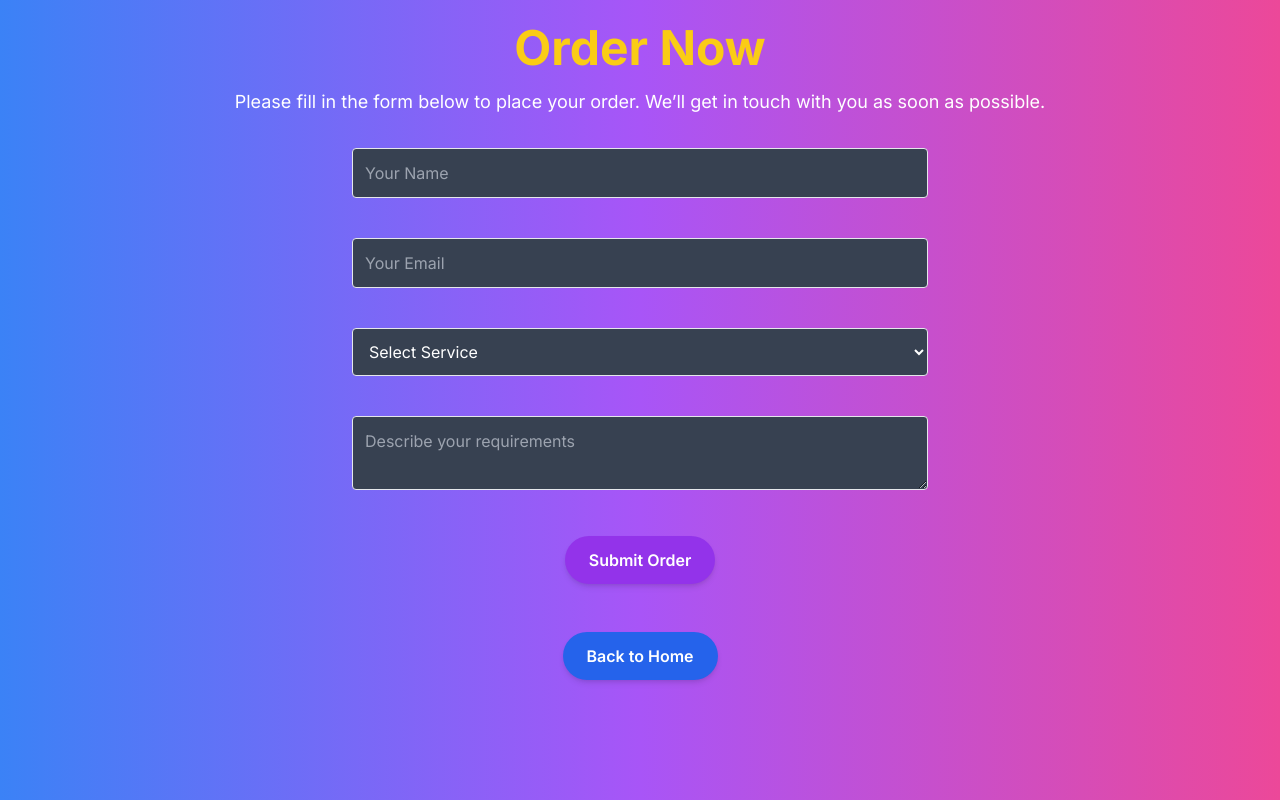
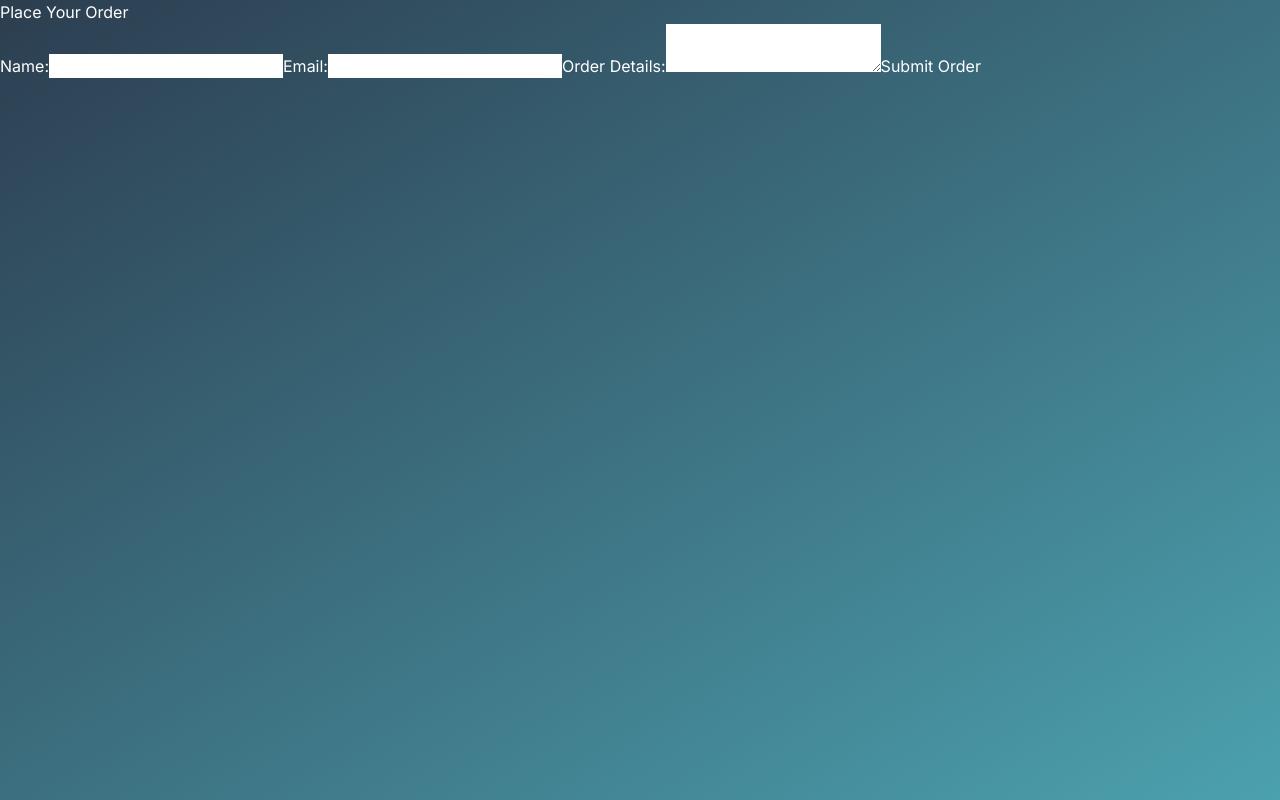
Before and after one commit to Karthi1620/Wipix-Studio, a Next.js app: page /order in a window 1280 px wide. Built offline with nearby package versions, Linux system fonts and the light colour scheme.

Commit message:
Inital commit

```diff
--- a/app/api/order/route.js
+++ b/app/api/order/route.js
@@ -1,25 +1,14 @@
-/* eslint-disable @typescript-eslint/no-unused-vars */
+// app/api/orders/route.js
+import { connectToDatabase } from '../../../lib/mongodb';
 
-// import { connectDB } from '@/lib/mongodb'; // Keep the import if you're planning to use it later
+export async function GET(req) {
+  try {
+    const { db } = await connectToDatabase();
 
-// GET method
-export async function GET(req, res) {
-  try {
-    // Your API logic for GET request
-    res.status(200).json({ message: 'Order route GET working!' });
+    const orders = await db.collection('orders').find({}).toArray();
+    return new Response(JSON.stringify({ orders }), { status: 200 });
   } catch (error) {
-    console.error(error);
-    res.status(500).json({ error: 'Something went wrong' });
+    console.error('Error fetching orders:', error);
+    return new Response(JSON.stringify({ message: 'Failed to fetch orders' }), { status: 500 });
   }
 }
-
-// POST method
-export async function POST(req, res) {
-  try {
-    // Your API logic for POST request
-    res.status(200).json({ message: 'Order route POST working!' });
-  } catch (error) {
-    console.error(error);
-    res.status(500).json({ error: 'Something went wrong' });
-  }
-}
--- a/app/lib/mongodb.js
+++ b/app/lib/mongodb.js
@@ -1,36 +1,33 @@
 // lib/mongodb.js
-import mongoose from 'mongoose';
+import { MongoClient } from 'mongodb';
 
-const MONGODB_URI = process.env.MONGODB_URI;
+const MONGODB_URI = "mongodb+srv://sivakarthikeyan978:9I9HqAxDwEOPbauL@cluster0.n9k1c.mongodb.net/?retryWrites=true&w=majority&appName=Cluster0";  // Replace with your MongoDB URI
+const DB_NAME = 'wipix-studio';
+
+let cachedClient = null;
+let cachedDb = null;
 
 if (!MONGODB_URI) {
-  throw new Error(
-    'Please define the MONGODB_URI environment variable inside .env.local'
-  );
+  throw new Error('Please define the MONGODB_URI');
 }
 
-let cached = global.mongoose;
-
-if (!cached) {
-  cached = global.mongoose = { conn: null, promise: null };
-}
-
-async function connect() {
-  if (cached.conn) {
-    return cached.conn;
+export async function connectToDatabase() {
+  // If the client and database are already cached, return them
+  if (cachedClient && cachedDb) {
+    return { client: cachedClient, db: cachedDb };
   }
 
-  if (!cached.promise) {
-    const opts = {
-      bufferCommands: false,
-    };
+  // Otherwise, create a new client and connect
+  const client = await MongoClient.connect(MONGODB_URI, {
+    useNewUrlParser: true,
+    useUnifiedTopology: true,
+  });
 
-    cached.promise = mongoose.connect(MONGODB_URI, opts).then((mongoose) => {
-      return mongoose;
-    });
-  }
-  cached.conn = await cached.promise;
-  return cached.conn;
+  const db = client.db(DB_NAME);
+
+  // Cache the client and db to avoid new connections on every request
+  cachedClient = client;
+  cachedDb = db;
+
+  return { client, db };
 }
-
-export default connect;
--- a/app/order/page.js
+++ b/app/order/page.js
@@ -1,110 +1,72 @@
-"use client";
+// app/order/page.js
+'use client';
 
-import { motion } from "framer-motion";
-import { useState } from "react";
-import Link from "next/link";
+import { useState } from 'react';
 
-export default function OrderNow() {
-  const [description, setDescription] = useState("");
-  const [service, setService] = useState("");
+const OrderPage = () => {
+  const [name, setName] = useState('');
+  const [email, setEmail] = useState('');
+  const [orderDetails, setOrderDetails] = useState('');
+  const [message, setMessage] = useState('');
+
+  const handleSubmit = async (e) => {
+    e.preventDefault();
+
+    const response = await fetch('/api/order', {
+      method: 'POST',
+      headers: {
+        'Content-Type': 'application/json',
+      },
+      body: JSON.stringify({ name, email, orderDetails }),
+    });
+
+    const data = await response.json();
+
+    if (response.ok) {
+      setMessage('Order placed successfully!');
+      setName('');
+      setEmail('');
+      setOrderDetails('');
+    } else {
+      setMessage('Failed to place order. Please try again.');
+    }
+  };
 
   return (
-    <main className="min-h-screen bg-gradient-to-r from-blue-500 via-purple-500 to-pink-500 text-white p-6">
-      <motion.div
-        initial={{ opacity: 0, y: -40 }}
-        animate={{ opacity: 1, y: 0 }}
-        transition={{ duration: 1 }}
-        className="text-center mb-8"
-      >
-        <h1 className="text-5xl font-extrabold text-yellow-400">Order Now</h1>
-        <p className="mt-4 text-lg">
-          Please fill in the form below to place your order. We’ll get in touch
-          with you as soon as possible.
-        </p>
-      </motion.div>
-
-      <motion.div
-        initial={{ opacity: 0, y: 40 }}
-        animate={{ opacity: 1, y: 0 }}
-        transition={{ duration: 1, delay: 0.5 }}
-        className="max-w-xl mx-auto"
-      >
-        <form className="space-y-6">
     <div>
+      <h1>Place Your Order</h1>
+      <form onSubmit={handleSubmit}>
+        <label>
+          Name:
           <input
             type="text"
-              placeholder="Your Name"
-              className="w-full p-3 mb-4 border rounded bg-gray-700 text-white"
+            value={name}
+            onChange={(e) => setName(e.target.value)}
             required
           />
-          </div>
-
-          <div>
+        </label>
+        <label>
+          Email:
           <input
             type="email"
-              placeholder="Your Email"
-              className="w-full p-3 mb-4 border rounded bg-gray-700 text-white"
+            value={email}
+            onChange={(e) => setEmail(e.target.value)}
             required
           />
+        </label>
+        <label>
+          Order Details:
+          <textarea
+            value={orderDetails}
+            onChange={(e) => setOrderDetails(e.target.value)}
+            required
+          ></textarea>
+        </label>
+        <button type="submit">Submit Order</button>
+      </form>
+      {message && <p>{message}</p>}
     </div>
-          <div>
-            <select
-              value={service}
-              onChange={(e) => setService(e.target.value)}
-              className="w-full p-3 mb-4 border rounded bg-gray-700 text-white"
-              required
-            >
-              <option value="" disabled>Select Service</option>
-              <option value="web-development">Web Development</option>
-              <option value="ui-ux-design">UI/UX Design</option>
-              <option value="poster-design">Poster Design</option>
-            </select>
-          </div>
-          <div>
-            <textarea
-              placeholder="Describe your requirements"
-              className="w-full p-3 mb-4 border rounded bg-gray-700 text-white"
-              value={description}
-              onChange={(e) => setDescription(e.target.value)}
-              required
-            />
-          </div>
+  );
+};
 
-          {/* Dropdown for selecting service */}
-
-
-          {/* Centering the submit button */}
-          <motion.div
-            initial={{ opacity: 0, y: 20 }}
-            animate={{ opacity: 1, y: 0 }}
-            transition={{ duration: 0.8 }}
-            className="flex justify-center"
-          >
-            <motion.button
-              whileHover={{ scale: 1.1 }}
-              className="bg-purple-600 px-6 py-3 rounded-full text-white font-semibold shadow-md hover:bg-purple-700"
-            >
-              Submit Order
-            </motion.button>
-          </motion.div>
-        </form>
-      </motion.div>
-
-      <motion.div
-        initial={{ opacity: 0, y: 20 }}
-        animate={{ opacity: 1, y: 0 }}
-        transition={{ duration: 0.8 }}
-        className="mt-12 text-center"
-      >
-        <Link href="/">
-          <motion.button
-            whileHover={{ scale: 1.1 }}
-            className="bg-blue-600 px-6 py-3 rounded-full text-white font-semibold shadow-md hover:bg-blue-700 transition-all"
-          >
-            Back to Home
-          </motion.button>
-        </Link>
-      </motion.div>
-    </main>
-  );
-}
+export default OrderPage;
```
Lines whose indentation alone changed are shown as unchanged.
